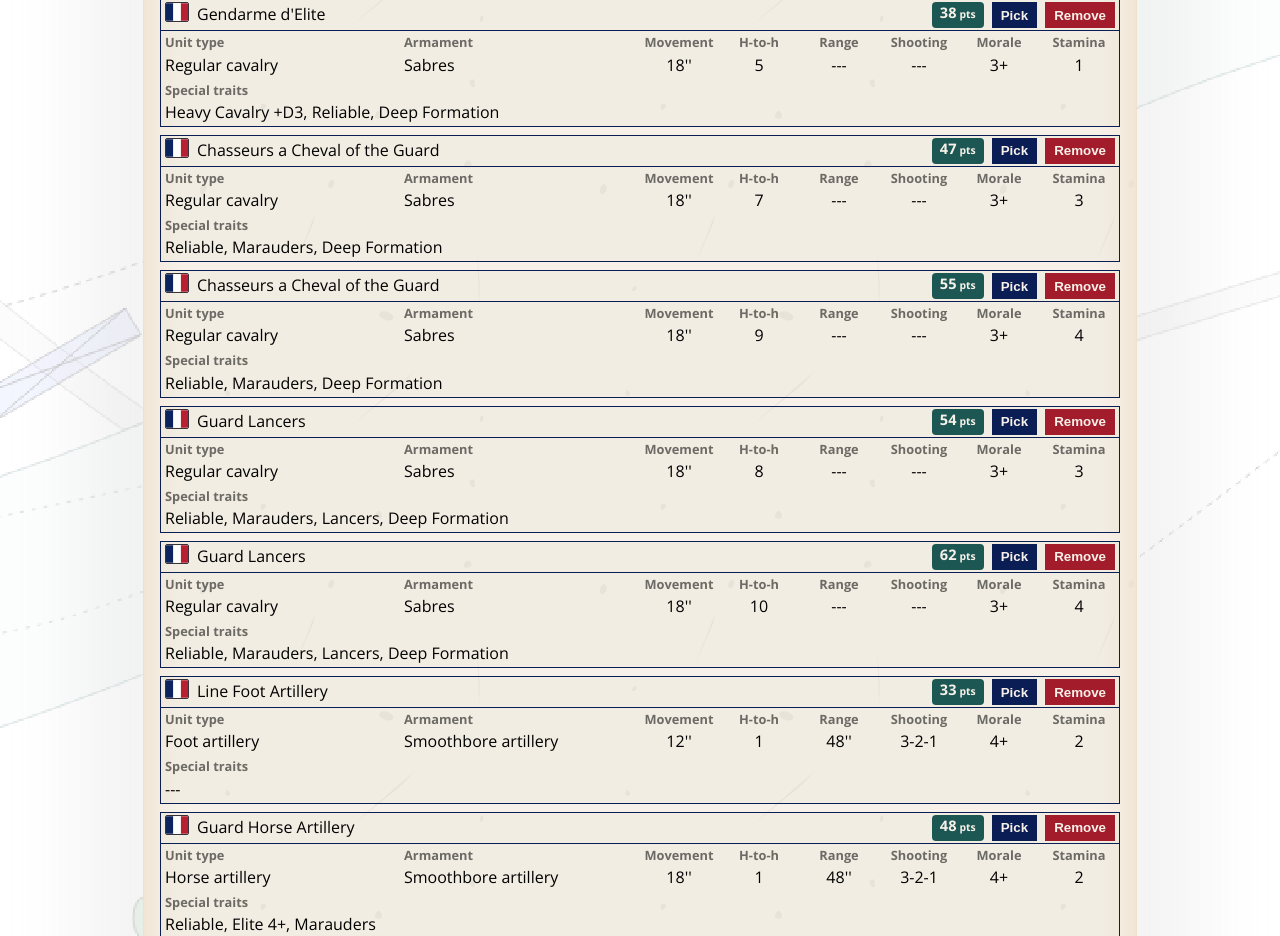
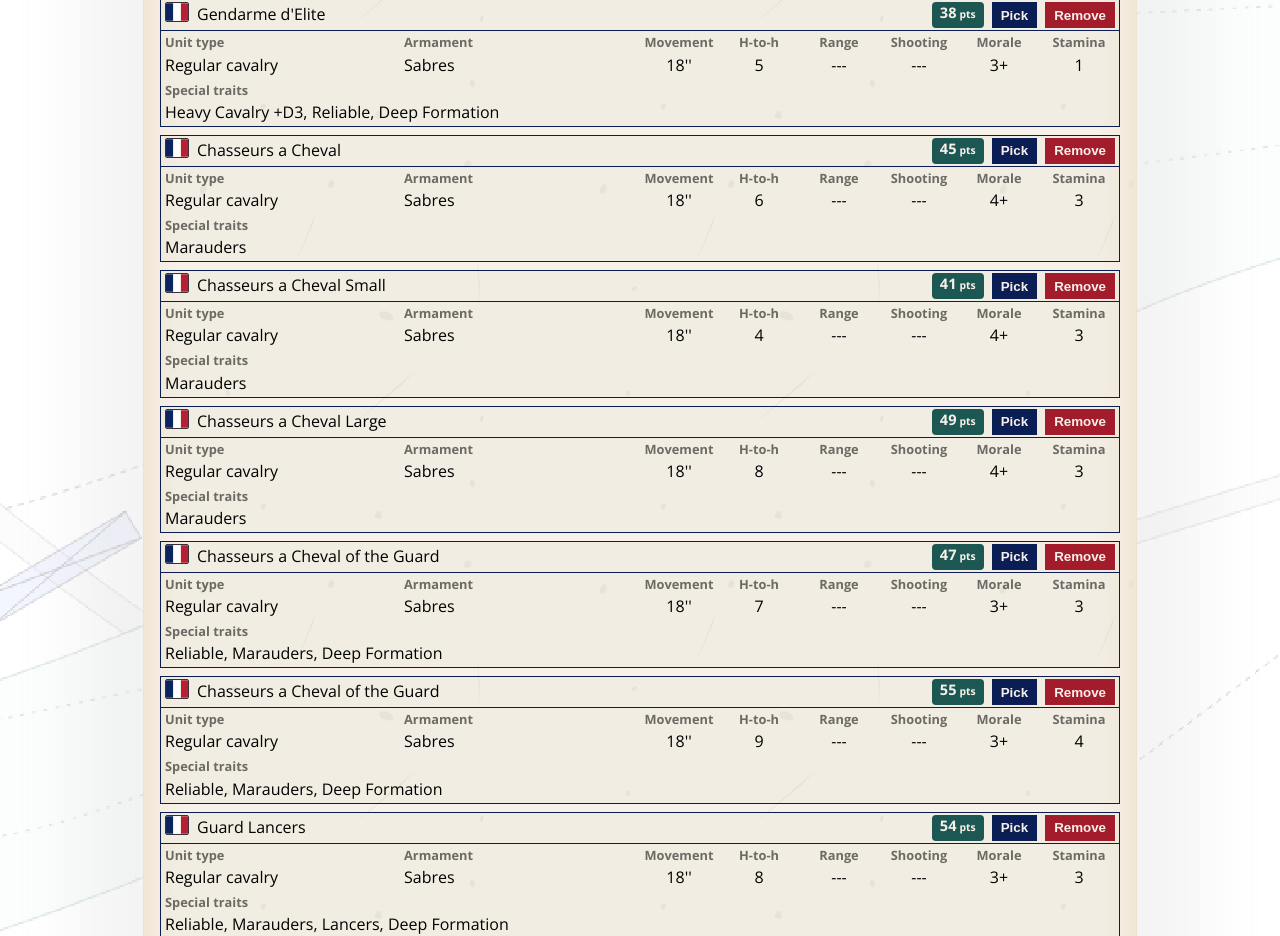
Before and after one commit to pawel-kuznik/black-powder-adjunct, a React (Vite) app: page /black-powder-adjunct/units in a window 1280 px wide. Shown: the part 6760-7696 px from the top of the page. Built offline with nearby package versions, Linux system fonts and the light colour scheme.

Commit message:
added French Chasseurs a Chaval

```diff
--- a/src/data/units.ts
+++ b/src/data/units.ts
@@ -486,6 +486,7 @@ export const defaultUnits: UnitDescriptor[] = [
         special: ["reliable", "elite-3", "lie-down", "tough-fighters", "pas-de-charge", "must-form-square", "mixed-order", "column-of-companies", "can-form-skirmish"],
         affiliation: "french"
     },
+
     // French Middle Guard Chasseurs
     {
         id: "default-french-middle-guard-chasseurs-regular",
@@ -704,6 +705,44 @@ export const defaultUnits: UnitDescriptor[] = [
         special: ["heavy-cavalry+d3", "reliable", "deep-formation"],
         affiliation: "french"
     },
+
+    // French Chasseurs a Chaval
+    {
+        id: "default-french-chasseurs-a-cheval-regular",
+        name: "Chasseurs a Cheval",
+        type: "regular-cavalry",
+        armament: "sabres",
+        handToHand: 6,
+        shooting: "melee",
+        morale: 4,
+        stamina: 3,
+        special: ["marauders"],
+        affiliation: "french"
+    },
+    {
+        id: "default-french-chasseurs-a-cheval-small",
+        name: "Chasseurs a Cheval Small",
+        type: "regular-cavalry",
+        armament: "sabres",
+        handToHand: 4,
+        shooting: "melee",
+        morale: 4,
+        stamina: 3,
+        special: ["marauders"],
+        affiliation: "french"
+    },
+    {
+        id: "default-french-chasseurs-a-cheval-large",
+        name: "Chasseurs a Cheval Large",
+        type: "regular-cavalry",
+        armament: "sabres",
+        handToHand: 8,
+        shooting: "melee",
+        morale: 4,
+        stamina: 3,
+        special: ["marauders"],
+        affiliation: "french"
+    },
     // French Chasseurs a Cheval of the Guard
     {
         id: "default-french-chasseurs-a-cheval-of-the-guard-regular",
```
